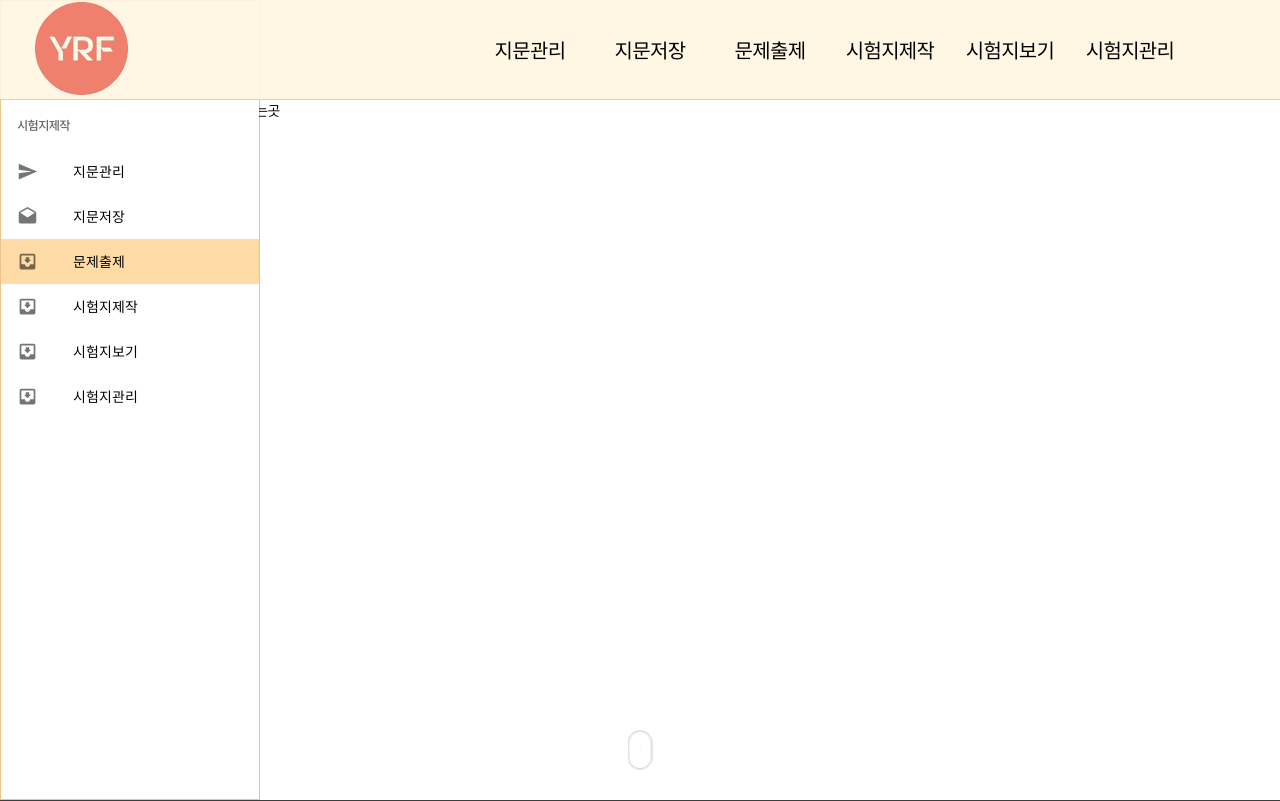
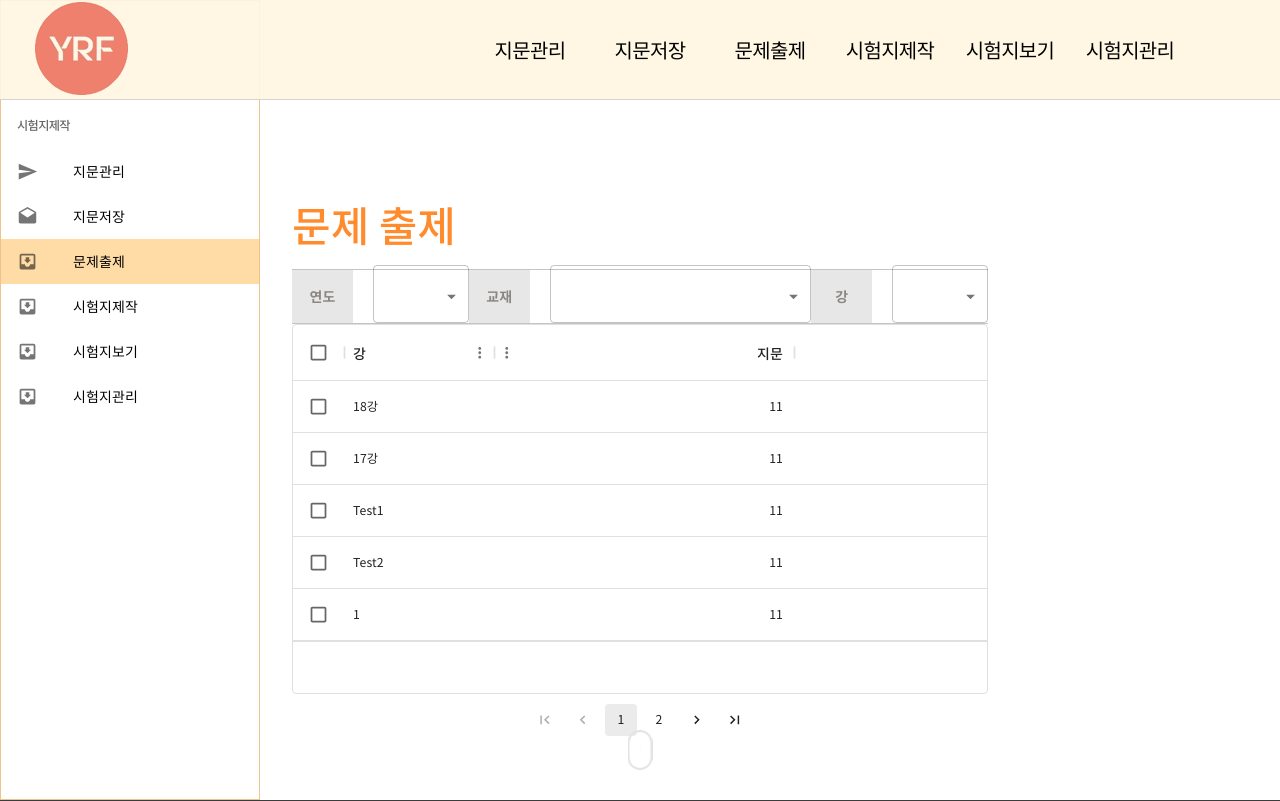
Before and after one commit to Blooming-Flower/blooming-flower-front, a React (Vite) app: page /question/questionCrt in a window 1280 px wide. Shown: the top 801 px of the page. Built offline with nearby package versions, Linux system fonts and the light colour scheme.

Commit message:
연도,교재, 강 select 박스, 체크박스 리스트 구현중

```diff
--- /dev/null
+++ b/src/assets/css/questionCreate/questionCrt.scss
@@ -0,0 +1,15 @@
+.css-1d3z3hw-MuiOutlinedInput-notchedOutline {
+  height: 35px;
+  right: 5px !important;
+  left: -10px !important;
+  top: 9px !important;
+}
+
+.css-5wly58-MuiDataGrid-root {
+  max-width: 700px;
+  border-radius: 0 !important;
+}
+
+.css-t89xny-MuiDataGrid-columnHeaderTitle {
+  font-size: 1rem;
+}
--- a/src/pages/menu/question/questionCreate/questionCrt.tsx
+++ b/src/pages/menu/question/questionCreate/questionCrt.tsx
@@ -1,9 +1,217 @@
 import Layout from "@components/layouts/layout";
+import React from "react";
+import {
+  Box,
+  Button,
+  FormControl,
+  MenuItem,
+  Pagination,
+  Select,
+  SelectChangeEvent,
+  Typography,
+} from "@mui/material";
+
+//css
+import "@css/questionCreate/questionCrt.scss";
+import { GridActionsCellItem, GridColDef, DataGrid } from "@mui/x-data-grid";
+
+//연도 , 교재 , 강 Select
+const yearSelect = [
+  "2015",
+  "2024",
+  "2025",
+  "2026",
+  "2027",
+  "2028",
+  "2029",
+  "2030",
+];
+const textbookSelect = ["영어1", "영어2", "영어3", "영어4", "영어5"];
+const lectureSelect = ["1강", "2강", "3강", "4강", "5강", "6강"];
 
 const QuestionCrt = () => {
+  const [searchYear, setSearchYear] = React.useState("");
+  const [searchTextBook, setSearchTextBook] = React.useState("");
+  const [searchlecture, setSearchlecture] = React.useState("");
+  const [page, setPage] = React.useState(0);
+  const handleBook = (event: SelectChangeEvent) => {
+    setSearchYear(event.target.value as string);
+    setSearchTextBook(event.target.value as string);
+    setSearchlecture(event.target.value as string);
+  };
+  const columns: GridColDef[] = [
+    {
+      field: "chapter",
+      headerName: "강",
+      width: 150,
+      editable: true,
+    },
+    {
+      field: "num",
+      headerName: "지문",
+      type: "number",
+      width: 300,
+      editable: true,
+    },
+  ];
+
+  const rows = [
+    {
+      id: 1,
+      year: "2020",
+      name: "수능특강 Light 영어독해",
+      chapter: "18강",
+      count: 8,
+      num: 11,
+    },
+    {
+      id: 2,
+      year: "2023",
+      name: "수능특강 Light 영어독해",
+      chapter: "17강",
+      count: 10,
+      num: 11,
+    },
+    {
+      id: 3,
+      year: "2020",
+      name: "올림포스1",
+      chapter: "Test1",
+      count: 12,
+      num: 11,
+    },
+    {
+      id: 4,
+      year: "2022",
+      name: "올림포스 연합기출",
+      chapter: "Test2",
+      count: 35,
+      num: 11,
+    },
+    { id: 5, year: "2021", name: "Jon", chapter: 1, count: 35, num: 11 },
+    { id: 6, year: "2023", name: "Jon", chapter: 1, count: 35, num: 11 },
+    { id: 7, year: "2023", name: "Jon", chapter: 1, count: 35, num: 11 },
+  ];
   return (
     <Layout>
-      <div>문제를 만드는곳</div>
+      <div className="mainCont">
+        <Typography
+          variant="h3"
+          sx={{ fontWeight: "500", color: "#ff8b2c", paddingBottom: "20px" }}
+        >
+          문제 출제
+        </Typography>
+        <Box sx={{ width: "100%" }}>
+          <Box
+            sx={{
+              maxWidth: "700px",
+              height: "100%",
+              borderBottom: "1px solid rgba(0, 0, 0, 0.23)",
+              borderTop: "1px solid rgba(0, 0, 0, 0.23)",
+              display: "flex",
+            }}
+          >
+            <Typography
+              sx={{
+                fontWeight: "700",
+                color: "#8A8683",
+                width: "70px",
+                backgroundColor: "#E8E7E7",
+                textAlign: "center",
+                padding: "16px 0",
+              }}
+            >
+              연도
+            </Typography>
+            <FormControl sx={{ width: "110px", marginLeft: "20px" }}>
+              <Select value={searchYear} onChange={handleBook}>
+                {yearSelect.map((text, id) => (
+                  <MenuItem key={id} value={text}>
+                    {text}
+                  </MenuItem>
+                ))}
+              </Select>
+            </FormControl>
+
+            <Typography
+              sx={{
+                fontWeight: "700",
+                color: "#8A8683",
+                width: "70px",
+                backgroundColor: "#E8E7E7",
+                textAlign: "center",
+                padding: "16px 0",
+              }}
+            >
+              교재
+            </Typography>
+            <FormControl sx={{ width: "300px", marginLeft: "20px" }}>
+              <Select
+                id="select-box"
+                value={searchTextBook}
+                onChange={handleBook}
+              >
+                {textbookSelect.map((text, id) => (
+                  <MenuItem key={id} value={text}>
+                    {text}
+                  </MenuItem>
+                ))}
+              </Select>
+            </FormControl>
+
+            <Typography
+              sx={{
+                fontWeight: "700",
+                color: "#8A8683",
+                width: "70px",
+                backgroundColor: "#E8E7E7",
+                textAlign: "center",
+                padding: "16px 0",
+              }}
+            >
+              강
+            </Typography>
+            <FormControl sx={{ width: "110px", marginLeft: "20px" }}>
+              <Select
+                id="select-box"
+                value={searchlecture}
+                onChange={handleBook}
+              >
+                {lectureSelect.map((text, id) => (
+                  <MenuItem key={id} value={text}>
+                    {text}
+                  </MenuItem>
+                ))}
+              </Select>
+            </FormControl>
+          </Box>
+
+          {/* 지문선택 */}
+          <DataGrid
+            rows={rows}
+            columns={columns}
+            initialState={{
+              pagination: {
+                paginationModel: {
+                  pageSize: 5,
+                },
+              },
+            }}
+            checkboxSelection
+            disableRowSelectionOnClick
+            hideFooterPagination={true}
+          />
+          <Pagination
+            count={parseInt((rows.length / 5).toString()) + 1}
+            onChange={(event, value) => setPage(value - 1)}
+            page={page + 1}
+            showFirstButton
+            showLastButton
+            shape="rounded"
+            sx={{ display: "flex" }}
+          />
+        </Box>
+      </div>
     </Layout>
   );
 };
```
